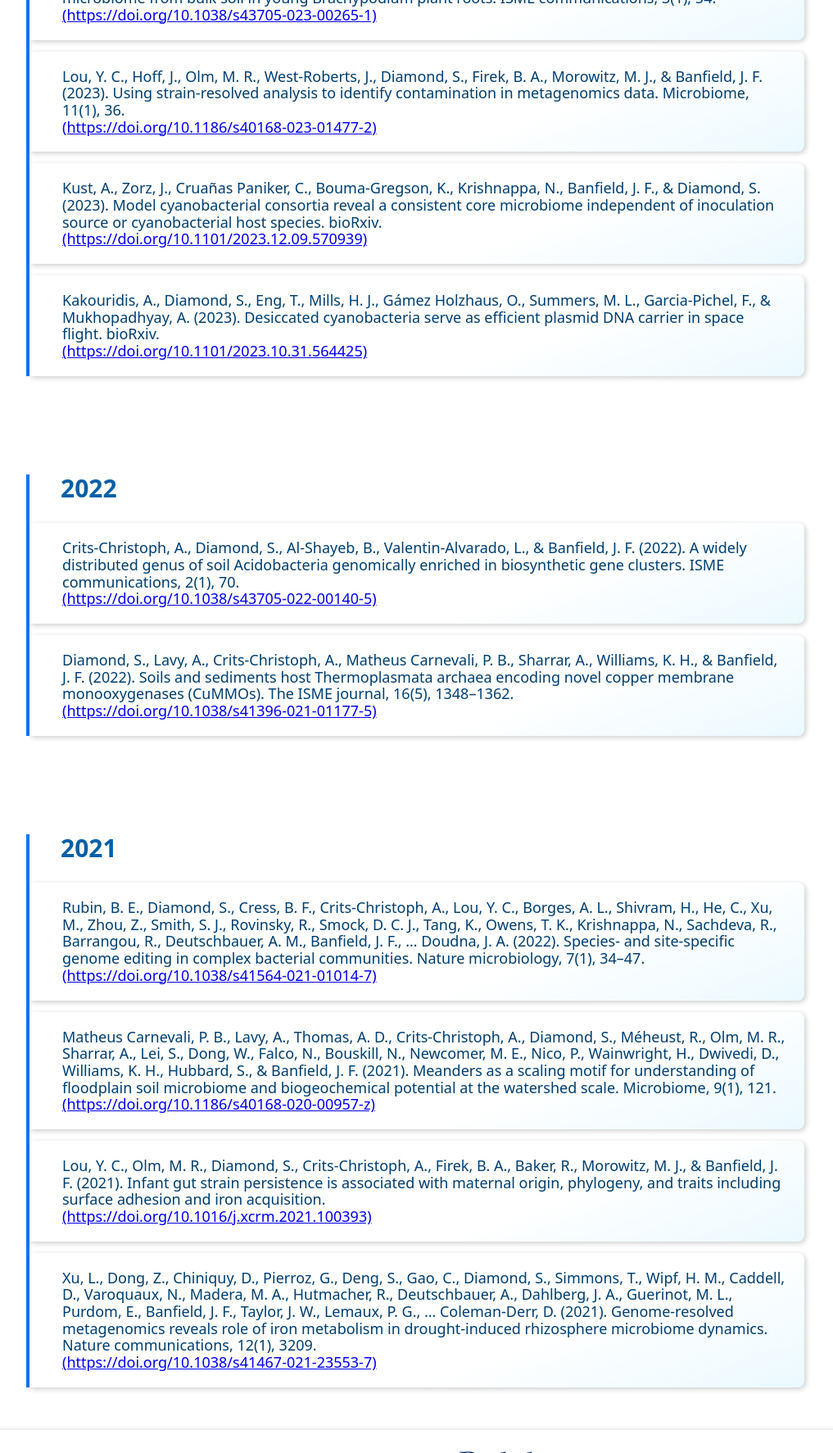
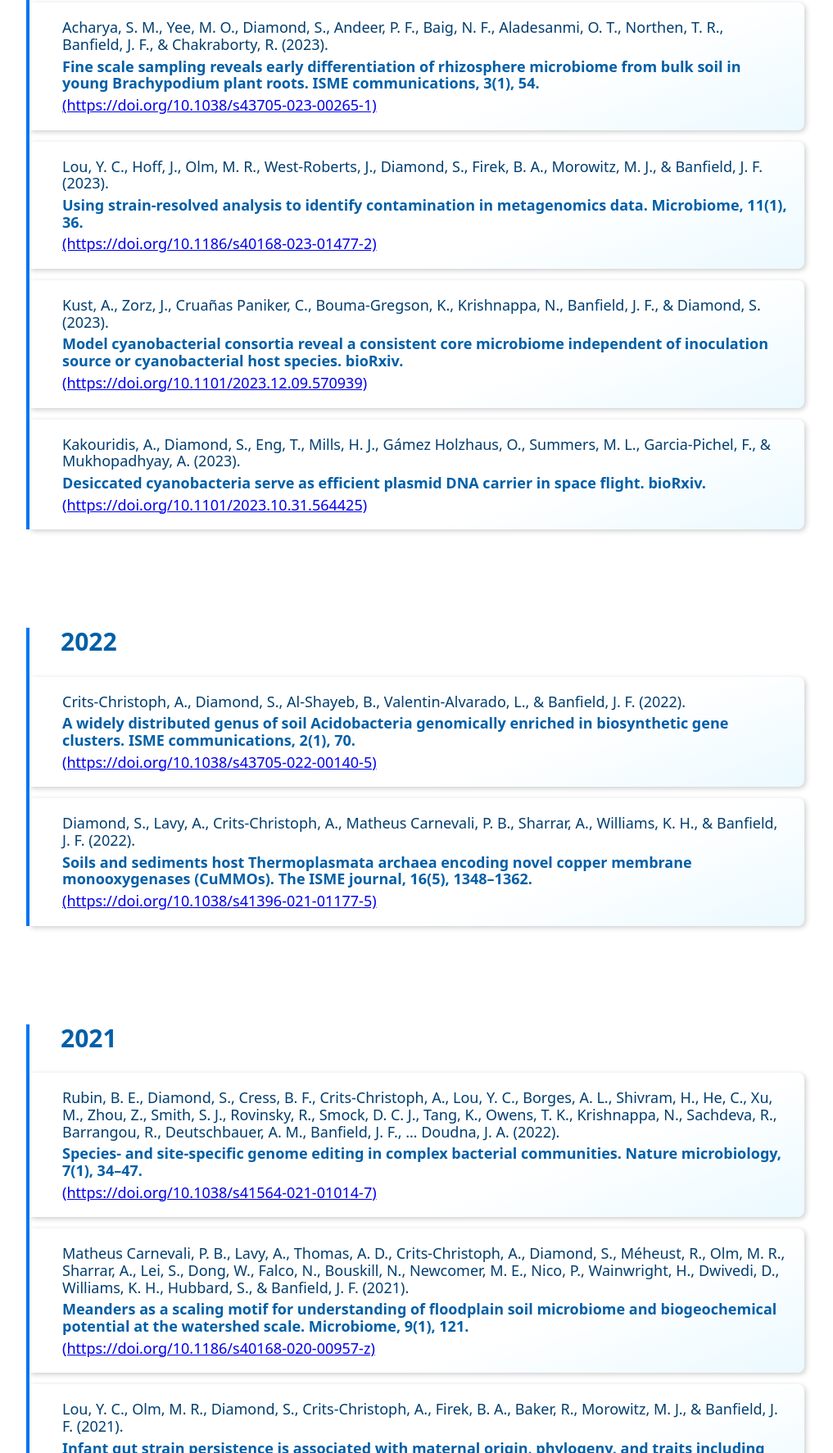
Before and after one commit to BielBellamy/diamondlab, a plain HTML site: page publications.html in a window 1280 px wide. Shown: the part 1027-2800 px from the top of the page at 82% size, without its empty margins (218-1235 px from the left). Drawn offline with Linux system fonts and the light colour scheme; a script that the page names is missing.

Commit message:
Update publications.html

```diff
--- a/publications.html
+++ b/publications.html
@@ -59,34 +59,34 @@
                     <div class="publications" id="year-2024"">
                         <h2>2024</h2>
                         <ul>
-                            <li class="publication-item"><div class='altmetric-embed' data-badge-type='donut' data-doi="10.1101/2024.06.07.597961"></div><span>Zhang, P., Roque, B., Romero, P., Shapiro, N., Eloe-Fadrosh, E., Kebreab, E., Diamond, S., & Hess, M. (2024). Red seaweed supplementation suppresses methanogenesis in the rumen, revealing potentially advantageous traits among hydrogenotrophic bacteria. bioRxiv.<br /><a href="https://doi.org/10.1101/2024.06.07.597961" target="_blank">(https://doi.org/10.1101/2024.06.07.597961)</a></span></li>
-                            <li class="publication-item"><div class='altmetric-embed' data-badge-type='donut' data-doi="10.1101/2024.03.28.587102"></div><span>Amano, Y., Sachdeva, R., Gittins, D., Anantharaman, K., Lei, S., Valentin-Alvarado, L. E., Diamond, S., Beppu, H., Iwatsuki, T., Mochizuki, A., Miyakawa, K., Ishii, E., Murakami, H., Jaffe, A. L., Castelle, C., Lavy, A., Suzuki, Y., & Banfield, J. F. (2024). Characterization of sediment and granite hosted deep underground research laboratories reveals diverse microbiome functions, limited temporal variation and substantial genomic conservation. bioRxiv.<br /><a href="https://doi.org/10.1101/2024.03.28.587102" target="_blank">(https://doi.org/10.1101/2024.03.28.587102)</a></span></li>
+                            <li class="publication-item"><div class='altmetric-embed' data-badge-type='donut' data-doi="10.1101/2024.06.07.597961"></div><span>Zhang, P., Roque, B., Romero, P., Shapiro, N., Eloe-Fadrosh, E., Kebreab, E., Diamond, S., & Hess, M. (2024).<br /><span class="pub-title">Red seaweed supplementation suppresses methanogenesis in the rumen, revealing potentially advantageous traits among hydrogenotrophic bacteria. bioRxiv.</span><a href="https://doi.org/10.1101/2024.06.07.597961" target="_blank">(https://doi.org/10.1101/2024.06.07.597961)</a></span></li>
+                            <li class="publication-item"><div class='altmetric-embed' data-badge-type='donut' data-doi="10.1101/2024.03.28.587102"></div><span>Amano, Y., Sachdeva, R., Gittins, D., Anantharaman, K., Lei, S., Valentin-Alvarado, L. E., Diamond, S., Beppu, H., Iwatsuki, T., Mochizuki, A., Miyakawa, K., Ishii, E., Murakami, H., Jaffe, A. L., Castelle, C., Lavy, A., Suzuki, Y., & Banfield, J. F. (2024).<br /><span class="pub-title">Characterization of sediment and granite hosted deep underground research laboratories reveals diverse microbiome functions, limited temporal variation and substantial genomic conservation. bioRxiv.</span><a href="https://doi.org/10.1101/2024.03.28.587102" target="_blank">(https://doi.org/10.1101/2024.03.28.587102)</a></span></li>
                         </ul>
                     </div>
                     <div class="publications" id="year-2023">
                         <h2>2023</h2>
                         <ul>
-                            <li class="publication-item"><div class='altmetric-embed' data-badge-type='donut' data-doi="10.1038/s41467-023-40360-4"></div><span>Hessler, T., Huddy, R. J., Sachdeva, R., Lei, S., Harrison, S. T. L., Diamond, S., & Banfield, J. F. (2023). Vitamin interdependencies predicted by metagenomics-informed network analyses and validated in microbial community microcosms. Nature communications, 14(1), 4768. <br /><a href="https://doi.org/10.1038/s41467-023-40360-4" target="_blank">(https://doi.org/10.1038/s41467-023-40360-4)</a></span></li>
-                            <li class="publication-item"><div class='altmetric-embed' data-badge-type='donut' data-doi="10.1038/s43705-023-00265-1"></div><span>Acharya, S. M., Yee, M. O., Diamond, S., Andeer, P. F., Baig, N. F., Aladesanmi, O. T., Northen, T. R., Banfield, J. F., & Chakraborty, R. (2023). Fine scale sampling reveals early differentiation of rhizosphere microbiome from bulk soil in young Brachypodium plant roots. ISME communications, 3(1), 54.<br /><a href="https://doi.org/10.1038/s43705-023-00265-1" target="_blank">(https://doi.org/10.1038/s43705-023-00265-1)</a></span></li>
-                            <li class="publication-item"><div class='altmetric-embed' data-badge-type='donut' data-doi="10.1186/s40168-023-01477-2"></div><span>Lou, Y. C., Hoff, J., Olm, M. R., West-Roberts, J., Diamond, S., Firek, B. A., Morowitz, M. J., & Banfield, J. F. (2023). Using strain-resolved analysis to identify contamination in metagenomics data. Microbiome, 11(1), 36.<br /><a href="https://doi.org/10.1186/s40168-023-01477-2" target="_blank">(https://doi.org/10.1186/s40168-023-01477-2)</a></span></li>
-                            <li class="publication-item"><div class='altmetric-embed' data-badge-type='donut' data-doi="10.1101/2023.12.09.570939"></div><span>Kust, A., Zorz, J., Cruañas Paniker, C., Bouma-Gregson, K., Krishnappa, N., Banfield, J. F., & Diamond, S. (2023). Model cyanobacterial consortia reveal a consistent core microbiome independent of inoculation source or cyanobacterial host species. bioRxiv.<br /><a href="https://doi.org/10.1101/2023.12.09.570939" target="_blank">(https://doi.org/10.1101/2023.12.09.570939)</a></li>
-                            <li class="publication-item"><div class='altmetric-embed' data-badge-type='donut' data-doi="10.1101/2023.10.31.564425"></div><span>Kakouridis, A., Diamond, S., Eng, T., Mills, H. J., Gámez Holzhaus, O., Summers, M. L., Garcia-Pichel, F., & Mukhopadhyay, A. (2023). Desiccated cyanobacteria serve as efficient plasmid DNA carrier in space flight. bioRxiv.<br /><a href="https://doi.org/10.1101/2023.10.31.564425" target="_blank">(https://doi.org/10.1101/2023.10.31.564425)</a></span></li>
+                            <li class="publication-item"><div class='altmetric-embed' data-badge-type='donut' data-doi="10.1038/s41467-023-40360-4"></div><span>Hessler, T., Huddy, R. J., Sachdeva, R., Lei, S., Harrison, S. T. L., Diamond, S., & Banfield, J. F. (2023).<br /><span class="pub-title">Vitamin interdependencies predicted by metagenomics-informed network analyses and validated in microbial community microcosms. Nature communications, 14(1), 4768.</span><a href="https://doi.org/10.1038/s41467-023-40360-4" target="_blank">(https://doi.org/10.1038/s41467-023-40360-4)</a></span></li>
+                            <li class="publication-item"><div class='altmetric-embed' data-badge-type='donut' data-doi="10.1038/s43705-023-00265-1"></div><span>Acharya, S. M., Yee, M. O., Diamond, S., Andeer, P. F., Baig, N. F., Aladesanmi, O. T., Northen, T. R., Banfield, J. F., & Chakraborty, R. (2023).<br /><span class="pub-title">Fine scale sampling reveals early differentiation of rhizosphere microbiome from bulk soil in young Brachypodium plant roots. ISME communications, 3(1), 54.</span><a href="https://doi.org/10.1038/s43705-023-00265-1" target="_blank">(https://doi.org/10.1038/s43705-023-00265-1)</a></span></li>
+                            <li class="publication-item"><div class='altmetric-embed' data-badge-type='donut' data-doi="10.1186/s40168-023-01477-2"></div><span>Lou, Y. C., Hoff, J., Olm, M. R., West-Roberts, J., Diamond, S., Firek, B. A., Morowitz, M. J., & Banfield, J. F. (2023).<br /><span class="pub-title">Using strain-resolved analysis to identify contamination in metagenomics data. Microbiome, 11(1), 36.</span><a href="https://doi.org/10.1186/s40168-023-01477-2" target="_blank">(https://doi.org/10.1186/s40168-023-01477-2)</a></span></li>
+                            <li class="publication-item"><div class='altmetric-embed' data-badge-type='donut' data-doi="10.1101/2023.12.09.570939"></div><span>Kust, A., Zorz, J., Cruañas Paniker, C., Bouma-Gregson, K., Krishnappa, N., Banfield, J. F., & Diamond, S. (2023).<br /><span class="pub-title">Model cyanobacterial consortia reveal a consistent core microbiome independent of inoculation source or cyanobacterial host species. bioRxiv.</span><a href="https://doi.org/10.1101/2023.12.09.570939" target="_blank">(https://doi.org/10.1101/2023.12.09.570939)</a></li>
+                            <li class="publication-item"><div class='altmetric-embed' data-badge-type='donut' data-doi="10.1101/2023.10.31.564425"></div><span>Kakouridis, A., Diamond, S., Eng, T., Mills, H. J., Gámez Holzhaus, O., Summers, M. L., Garcia-Pichel, F., & Mukhopadhyay, A. (2023).<br /><span class="pub-title">Desiccated cyanobacteria serve as efficient plasmid DNA carrier in space flight. bioRxiv.</span><a href="https://doi.org/10.1101/2023.10.31.564425" target="_blank">(https://doi.org/10.1101/2023.10.31.564425)</a></span></li>
                         </ul>
                     </div>
                     <div class="publications" id="year-2022">
                         <h2>2022</h2>
                         <ul>
-                            <li class="publication-item"><div class='altmetric-embed' data-badge-type='donut' data-doi="10.1038/s43705-022-00140-5"></div><span>Crits-Christoph, A., Diamond, S., Al-Shayeb, B., Valentin-Alvarado, L., & Banfield, J. F. (2022). A widely distributed genus of soil Acidobacteria genomically enriched in biosynthetic gene clusters. ISME communications, 2(1), 70.<br /><a href="https://doi.org/10.1038/s43705-022-00140-5" target="_blank">(https://doi.org/10.1038/s43705-022-00140-5)</a></span></li>
-                            <li class="publication-item"><div class='altmetric-embed' data-badge-type='donut' data-doi="10.1038/s41396-021-01177-5"></div><span>Diamond, S., Lavy, A., Crits-Christoph, A., Matheus Carnevali, P. B., Sharrar, A., Williams, K. H., & Banfield, J. F. (2022). Soils and sediments host Thermoplasmata archaea encoding novel copper membrane monooxygenases (CuMMOs). The ISME journal, 16(5), 1348–1362.<br /><a href="https://doi.org/10.1038/s41396-021-01177-5" target="_blank">(https://doi.org/10.1038/s41396-021-01177-5)</a></span></li>
+                            <li class="publication-item"><div class='altmetric-embed' data-badge-type='donut' data-doi="10.1038/s43705-022-00140-5"></div><span>Crits-Christoph, A., Diamond, S., Al-Shayeb, B., Valentin-Alvarado, L., & Banfield, J. F. (2022).<br /><span class="pub-title">A widely distributed genus of soil Acidobacteria genomically enriched in biosynthetic gene clusters. ISME communications, 2(1), 70.</span><a href="https://doi.org/10.1038/s43705-022-00140-5" target="_blank">(https://doi.org/10.1038/s43705-022-00140-5)</a></span></li>
+                            <li class="publication-item"><div class='altmetric-embed' data-badge-type='donut' data-doi="10.1038/s41396-021-01177-5"></div><span>Diamond, S., Lavy, A., Crits-Christoph, A., Matheus Carnevali, P. B., Sharrar, A., Williams, K. H., & Banfield, J. F. (2022).<br /><span class="pub-title">Soils and sediments host Thermoplasmata archaea encoding novel copper membrane monooxygenases (CuMMOs). The ISME journal, 16(5), 1348–1362.</span><a href="https://doi.org/10.1038/s41396-021-01177-5" target="_blank">(https://doi.org/10.1038/s41396-021-01177-5)</a></span></li>
                         </ul>
                     </div>
                     <div class="publications" id="year-2021">
                         <h2>2021</h2>
                         <ul>
-                            <li class="publication-item"><div class='altmetric-embed' data-badge-type='donut' data-doi="10.1038/s41564-021-01014-7"></div><span>Rubin, B. E., Diamond, S., Cress, B. F., Crits-Christoph, A., Lou, Y. C., Borges, A. L., Shivram, H., He, C., Xu, M., Zhou, Z., Smith, S. J., Rovinsky, R., Smock, D. C. J., Tang, K., Owens, T. K., Krishnappa, N., Sachdeva, R., Barrangou, R., Deutschbauer, A. M., Banfield, J. F., … Doudna, J. A. (2022). Species- and site-specific genome editing in complex bacterial communities. Nature microbiology, 7(1), 34–47.<br /><a href="https://doi.org/10.1038/s41564-021-01014-7" target="_blank">(https://doi.org/10.1038/s41564-021-01014-7)</a></span></li>
-                            <li class="publication-item"><div class='altmetric-embed' data-badge-type='donut' data-doi="10.1186/s40168-020-00957-z"></div><span>Matheus Carnevali, P. B., Lavy, A., Thomas, A. D., Crits-Christoph, A., Diamond, S., Méheust, R., Olm, M. R., Sharrar, A., Lei, S., Dong, W., Falco, N., Bouskill, N., Newcomer, M. E., Nico, P., Wainwright, H., Dwivedi, D., Williams, K. H., Hubbard, S., & Banfield, J. F. (2021). Meanders as a scaling motif for understanding of floodplain soil microbiome and biogeochemical potential at the watershed scale. Microbiome, 9(1), 121.<br /><a href="https://doi.org/10.1186/s40168-020-00957-z" target="_blank">(https://doi.org/10.1186/s40168-020-00957-z)</a></span></li>
-                            <li class="publication-item"><div class='altmetric-embed' data-badge-type='donut' data-doi="10.1016/j.xcrm.2021.100393"></div><span>Lou, Y. C., Olm, M. R., Diamond, S., Crits-Christoph, A., Firek, B. A., Baker, R., Morowitz, M. J., & Banfield, J. F. (2021). Infant gut strain persistence is associated with maternal origin, phylogeny, and traits including surface adhesion and iron acquisition.<br /><a href="https://doi.org/10.1016/j.xcrm.2021.100393" target="_blank">(https://doi.org/10.1016/j.xcrm.2021.100393)</a></span></li>
-                            <li class="publication-item"><div class='altmetric-embed' data-badge-type='donut' data-doi="10.1038/s41467-021-23553-7"></div><span>Xu, L., Dong, Z., Chiniquy, D., Pierroz, G., Deng, S., Gao, C., Diamond, S., Simmons, T., Wipf, H. M., Caddell, D., Varoquaux, N., Madera, M. A., Hutmacher, R., Deutschbauer, A., Dahlberg, J. A., Guerinot, M. L., Purdom, E., Banfield, J. F., Taylor, J. W., Lemaux, P. G., … Coleman-Derr, D. (2021). Genome-resolved metagenomics reveals role of iron metabolism in drought-induced rhizosphere microbiome dynamics. Nature communications, 12(1), 3209.<br /><a href="https://doi.org/10.1038/s41467-021-23553-7" target="_blank">(https://doi.org/10.1038/s41467-021-23553-7)</a></span></li>
+                            <li class="publication-item"><div class='altmetric-embed' data-badge-type='donut' data-doi="10.1038/s41564-021-01014-7"></div><span>Rubin, B. E., Diamond, S., Cress, B. F., Crits-Christoph, A., Lou, Y. C., Borges, A. L., Shivram, H., He, C., Xu, M., Zhou, Z., Smith, S. J., Rovinsky, R., Smock, D. C. J., Tang, K., Owens, T. K., Krishnappa, N., Sachdeva, R., Barrangou, R., Deutschbauer, A. M., Banfield, J. F., … Doudna, J. A. (2022).<br /><span class="pub-title">Species- and site-specific genome editing in complex bacterial communities. Nature microbiology, 7(1), 34–47.</span><a href="https://doi.org/10.1038/s41564-021-01014-7" target="_blank">(https://doi.org/10.1038/s41564-021-01014-7)</a></span></li>
+                            <li class="publication-item"><div class='altmetric-embed' data-badge-type='donut' data-doi="10.1186/s40168-020-00957-z"></div><span>Matheus Carnevali, P. B., Lavy, A., Thomas, A. D., Crits-Christoph, A., Diamond, S., Méheust, R., Olm, M. R., Sharrar, A., Lei, S., Dong, W., Falco, N., Bouskill, N., Newcomer, M. E., Nico, P., Wainwright, H., Dwivedi, D., Williams, K. H., Hubbard, S., & Banfield, J. F. (2021).<br /><span class="pub-title">Meanders as a scaling motif for understanding of floodplain soil microbiome and biogeochemical potential at the watershed scale. Microbiome, 9(1), 121.</span><a href="https://doi.org/10.1186/s40168-020-00957-z" target="_blank">(https://doi.org/10.1186/s40168-020-00957-z)</a></span></li>
+                            <li class="publication-item"><div class='altmetric-embed' data-badge-type='donut' data-doi="10.1016/j.xcrm.2021.100393"></div><span>Lou, Y. C., Olm, M. R., Diamond, S., Crits-Christoph, A., Firek, B. A., Baker, R., Morowitz, M. J., & Banfield, J. F. (2021).<br /><span class="pub-title">Infant gut strain persistence is associated with maternal origin, phylogeny, and traits including surface adhesion and iron acquisition.</span><a href="https://doi.org/10.1016/j.xcrm.2021.100393" target="_blank">(https://doi.org/10.1016/j.xcrm.2021.100393)</a></span></li>
+                            <li class="publication-item"><div class='altmetric-embed' data-badge-type='donut' data-doi="10.1038/s41467-021-23553-7"></div><span>Xu, L., Dong, Z., Chiniquy, D., Pierroz, G., Deng, S., Gao, C., Diamond, S., Simmons, T., Wipf, H. M., Caddell, D., Varoquaux, N., Madera, M. A., Hutmacher, R., Deutschbauer, A., Dahlberg, J. A., Guerinot, M. L., Purdom, E., Banfield, J. F., Taylor, J. W., Lemaux, P. G., … Coleman-Derr, D. (2021).<br /><span class="pub-title">Genome-resolved metagenomics reveals role of iron metabolism in drought-induced rhizosphere microbiome dynamics. Nature communications, 12(1), 3209.</span><a href="https://doi.org/10.1038/s41467-021-23553-7" target="_blank">(https://doi.org/10.1038/s41467-021-23553-7)</a></span></li>
                         </ul>
                     </div>
                 </section>
```
